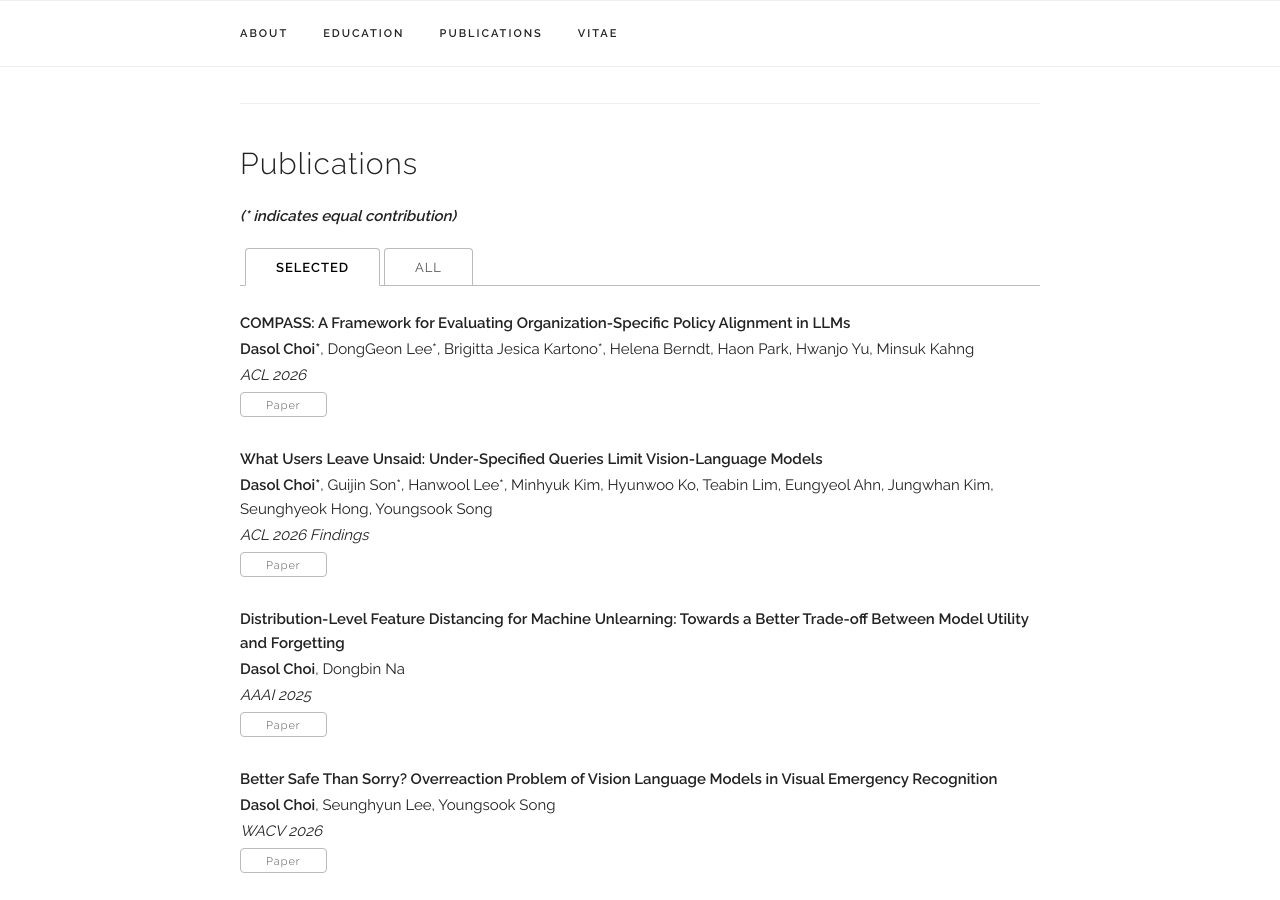
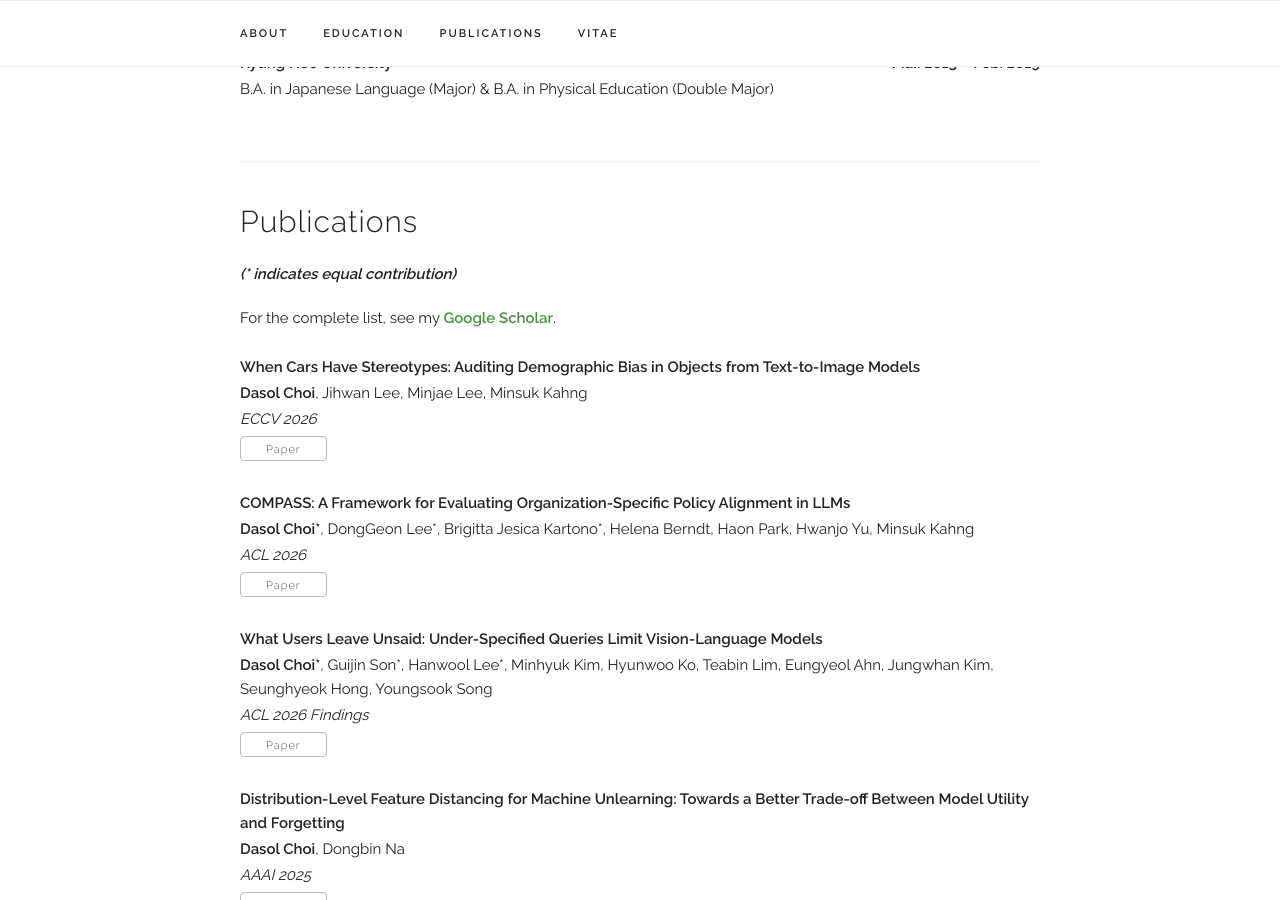
Before and after one commit to Dasol-Choi/dasol-choi.github.io, a Jekyll site: the page built from index.html, in a window 1280 px wide and 900 px high, scrolled down 1593 px. Built offline with Jekyll 4.4.1, drawn with Linux system fonts in a browser that asks for light colours; some web fonts are replaced; some of the changed text lies outside the part shown.

Commit message:
edit cv etc

```diff
--- a/index.html
+++ b/index.html
@@ -24,39 +24,43 @@
   <h4>News</h4>
     <ul>
       <li>
-        <b style="color: #46923c;">[Apr. 2026]</b>&nbsp;&nbsp;
+        <b style="color: #888;">[Jun. 2026]</b>&nbsp;&nbsp;
+        Our paper <a href="https://arxiv.org/abs/2508.03483" target="_blank">When Cars Have Stereotypes: Auditing Demographic Bias in Objects from Text-to-Image Models</a> is accepted at <b>ECCV 2026</b>! See you in Malmö! 🇸🇪
+      </li>
+      <li>
+        <b style="color: #888;">[Apr. 2026]</b>&nbsp;&nbsp;
         Two of my first-author papers are accepted to <b>ACL 2026</b>! <a href="https://arxiv.org/abs/2601.01836" target="_blank">COMPASS: A Framework for Evaluating Organization-Specific Policy Alignment in LLMs</a> (Main Track) and <a href="https://arxiv.org/abs/2601.06165" target="_blank">What Users Leave Unsaid: Under-Specified Queries Limit Vision-Language Models</a> (Findings).
       </li>
       <li>
-      <b style="color: #46923c;">[Feb. 2026]</b>&nbsp;&nbsp;
+      <b style="color: #888;">[Feb. 2026]</b>&nbsp;&nbsp;
       Our paper <a href="https://arxiv.org/abs/2503.22968" target="_blank">Redefining Evaluation Standards: A Unified Framework for Evaluating the Korean Capabilities of Language Models</a> is accepted at <b>LREC 2026</b>!
       </li>
       <li>
-        <b style="color: #46923c;">[Nov. 2025]</b>&nbsp;&nbsp;
+        <b style="color: #888;">[Nov. 2025]</b>&nbsp;&nbsp;
         Our paper <a href="https://arxiv.org/abs/2505.15367" target="_blank">Better Safe Than Sorry? Overreaction Problem of Vision Language Models in Visual Emergency Recognition</a> is accepted at <b>WACV 2026</b>!
       </li>
       <li>
-        <b style="color: #46923c;">[Oct. 2025]</b>&nbsp;&nbsp;
+        <b style="color: #888;">[Oct. 2025]</b>&nbsp;&nbsp;
         Two papers accepted at <b>EMNLP 2025 MRL Workshop</b>! <a href="https://arxiv.org/abs/2507.04329" target="_blank">No Language Data Left Behind: A Comparative Study of CJK Language Datasets in the Hugging Face Ecosystem</a> and <a href="https://arxiv.org/abs/2509.11303" target="_blank">Ko-PIQA: A Korean Physical Commonsense Reasoning Dataset with Cultural Context</a> (MRL Shared Task).
       </li>
       <li>
-        <b style="color: #46923c;">[Aug. 2025]</b>&nbsp;&nbsp;
+        <b style="color: #888;">[Aug. 2025]</b>&nbsp;&nbsp;
         Received the <b>Best Student Paper Award</b> at <b>MedInfo 2025</b> for our paper <a href="https://europepmc.org/article/med/40776013" target="_blank">LLM-Based Medical Document Evaluation: Integrating Human Expert Insights.</a>
       </li>
       <li>
-        <b style="color: #46923c;">[Jul. 2025]</b>&nbsp;&nbsp;
+        <b style="color: #888;">[Jul. 2025]</b>&nbsp;&nbsp;
         Joined <a href="https://aim-intelligence.com" target="_blank">AIM Intelligence</a> as a Principal Researcher.
       </li>
       <li>
-        <b style="color: #46923c;">[Mar. 2025]</b>&nbsp;&nbsp;
+        <b style="color: #888;">[Mar. 2025]</b>&nbsp;&nbsp;
         Awarded the <b>Google East Asia Student Travel Grant</b> for AAAI 2025!
       </li>
       <li>
-        <b style="color: #46923c;">[Nov. 2024]</b>&nbsp;&nbsp;
+        <b style="color: #888;">[Nov. 2024]</b>&nbsp;&nbsp;
         Our paper <a href="https://arxiv.org/abs/2409.14747" target="_blank">Distribution-Level Feature Distancing for Machine Unlearning</a> is accepted at <b>AAAI 2025</b>.
       </li>
       <li>
-        <b style="color: #46923c;">[Nov. 2024]</b>&nbsp;&nbsp;
+        <b style="color: #888;">[Nov. 2024]</b>&nbsp;&nbsp;
         Our paper <a href="https://www.jmir.org/2024/1/e58329/" target="_blank">Evaluation framework of large language models in medical documentation: Development and usability study</a> is accepted at <b>Journal of Medical Internet Research(JMIR) - SCIE</b>.
       </li>
     </ul>
@@ -80,15 +84,8 @@
 <div class="docs-section" id="publications">
   <h4>Publications</h4>
   <h6><b><i>(* indicates equal contribution)</i></b></h6>
+  <p>For the complete list, see my <a href="{{ site.data.main_info.google_scholar }}" target="_blank">Google Scholar</a>.</p>
 
-  <ul class="tab-nav">
-    <li><div class="button active" data-ref="#papers-selected">Selected</div></li>
-    <li><div class="button" data-ref="#papers-all">All</div></li>
-  </ul>
-
-  <div class="tab-content">
-    <!-- Selected papers -->
-    <div class="tab-pane active" id="papers-selected">
   {% assign selected_papers = site.data.publications.papers | where: "selected", "y" %}
   {% for paper in selected_papers %}
     <div class="paper">
@@ -102,24 +99,6 @@
       </div>
     </div>
   {% endfor %}
-    </div>
-
-    <!-- All papers -->
-    <div class="tab-pane" id="papers-all">
-      {% for paper in site.data.publications.papers %}
-        <div class="paper">
-          <p class="title"><b>{{ paper.title }}</b></p>
-          <p>{{ paper.authors }}</p>
-          <p><i>{{ paper.venue }}</i></p>
-          <div class="paper-buttons">
-            {% if paper.paper_pdf %}
-              <a class="button" href="{{ paper.paper_pdf }}" target="_blank">Paper</a>
-            {% endif %}
-          </div>
-        </div>
-      {% endfor %}
-    </div>
-  </div>
 </div>
 
 <!-- ========== RESUME ========== -->
```
Also changed, not shown: _data/publications.yaml (+6 -6 lines), 1 other file. Lines whose indentation alone changed are shown as unchanged.
